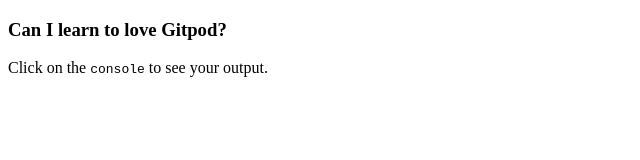
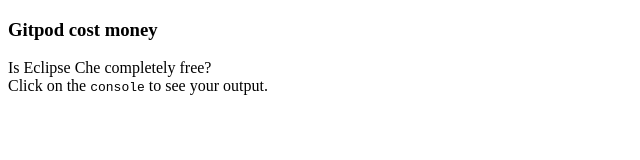
Before and after one commit to MisterBrash/sumjs, a plain HTML site: page index.html in a window 1280 px wide. Shown: the whole page, without its empty margins (0-640 px from the left). Drawn offline with Linux system fonts and the light colour scheme.

Commit message:
Switched to Exlipse Che

```diff
--- a/index.html
+++ b/index.html
@@ -8,7 +8,8 @@
   </head>
   <body onload="main()">
     <script src="script.js"></script>
-    <h3>Can I learn to love Gitpod?</h3>
+    <h3>Gitpod cost money</h3>
+    Is Eclipse Che completely free?
     <div id="output">Click on the <code>console</code> to see your output.</div>
   </body>
 </html>
--- a/script.js
+++ b/script.js
@@ -7,6 +7,6 @@ function main() {
   // Write your code inside this function.
     console.log("Testing 12345");
     console.log("Not going to lie. I have no idea what I'm doing.");
-
+    console.log("What about script files?");
 
 }
```
